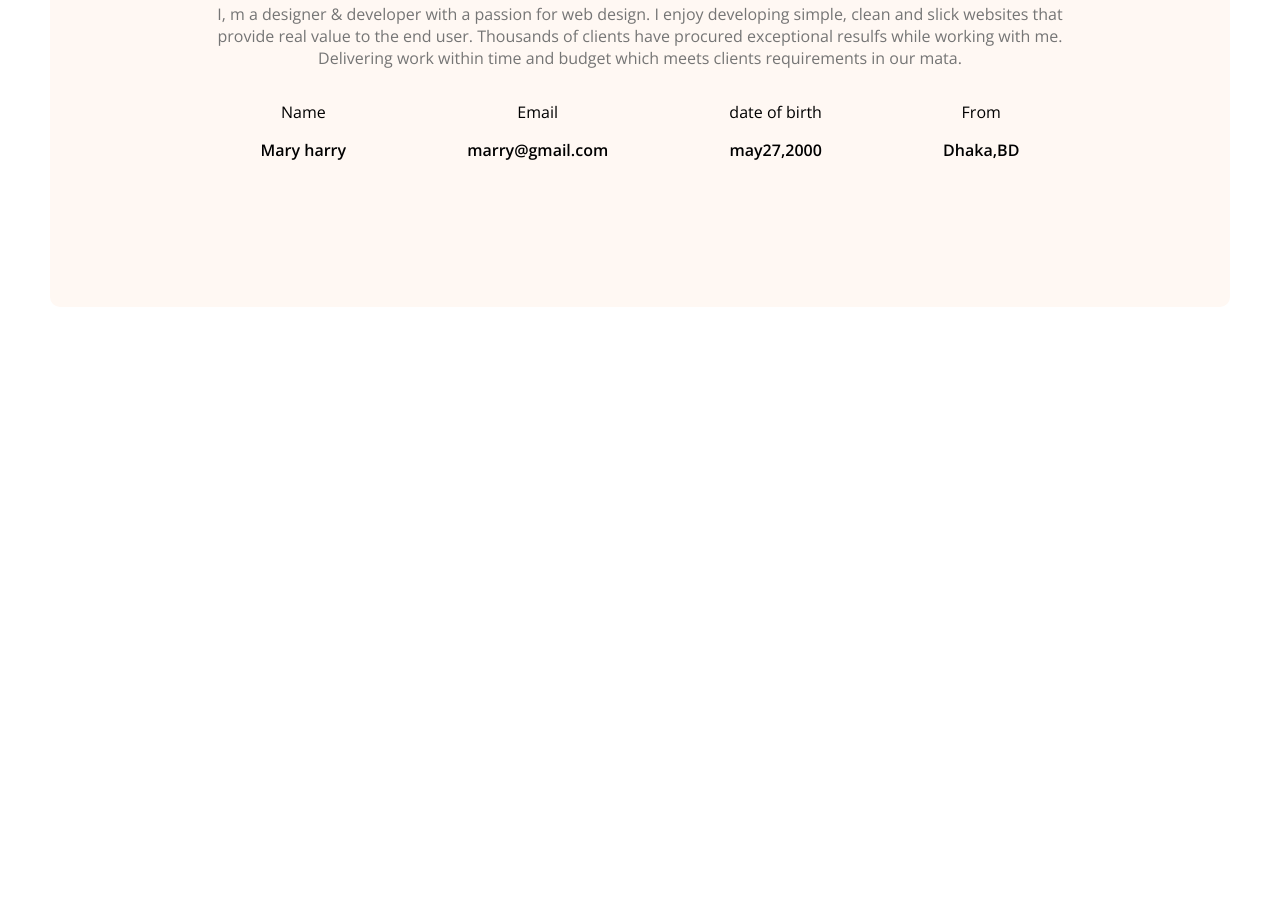
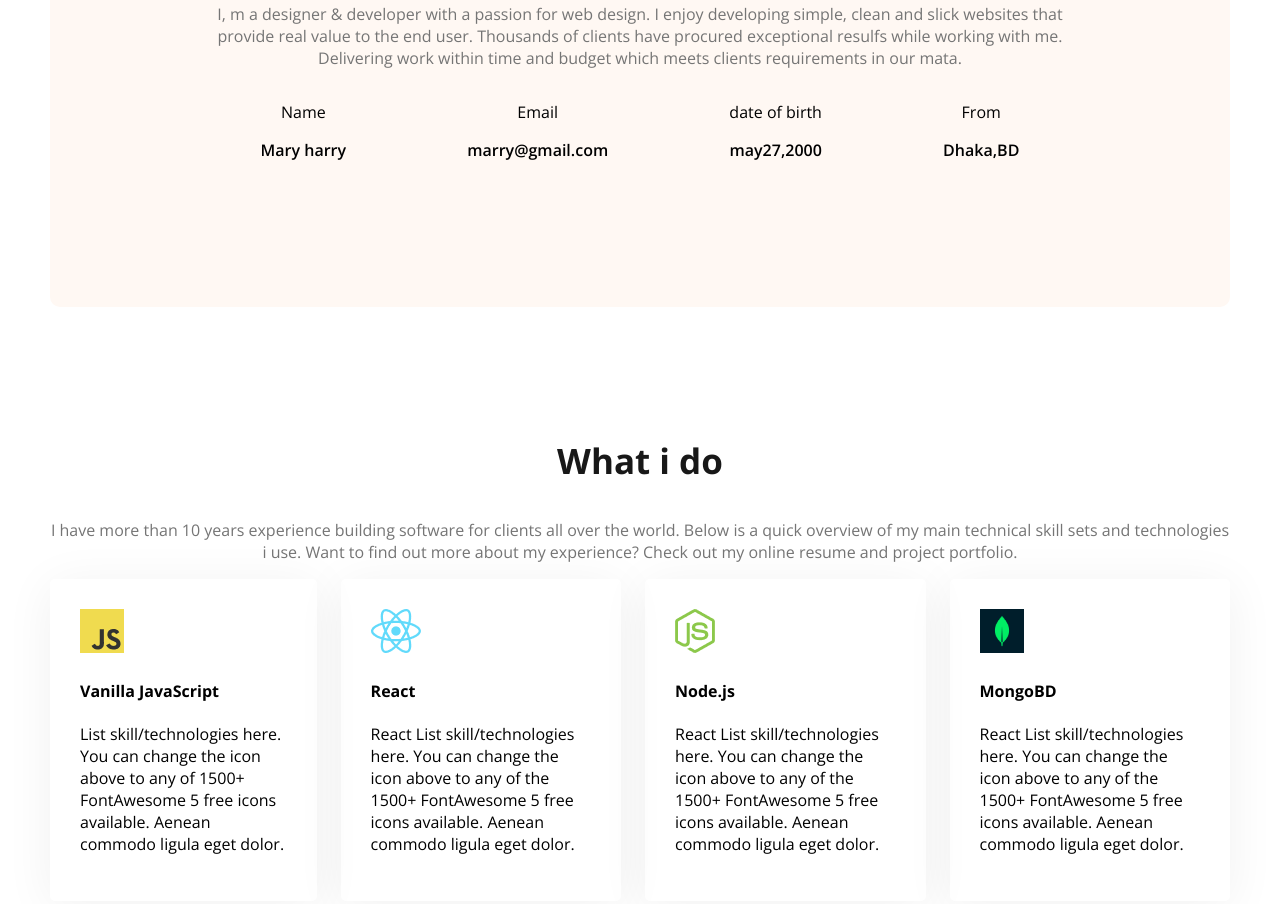
Before and after one commit to josibul/josi-portfolio, a plain HTML site: page index.html in a window 1280 px wide. Shown: the part 1244-2148 px from the top of the page. Before the commit the page ends 1559 px from the top, so only its background shows below. Drawn offline with nearby package versions, Linux system fonts and the light colour scheme.

Commit message:
added skills

```diff
--- a/index.html
+++ b/index.html
@@ -59,6 +59,46 @@
             </div>
         </div>
     </section>
+    <section class="skills">
+        <h3 class="section-title text-centre">What i do</h3>
+        <p class="section-description text-centre">I have more than 10 years experience
+            building software for clients all over the world.
+            Below is a quick overview of my main technical skill sets and technologies i use.
+            Want to find out more
+            about my experience? Check out my online resume and project portfolio.</p>
+        <div class="skills-container">
+            <div class="skill">
+                <img src="images/icons/js.png" alt="">
+                <h4 class="skill-title">Vanilla JavaScript </h4>
+                <p class="skill-description">List skill/technologies here.
+                     You can change the icon above to any of
+                     1500+ FontAwesome 5 free icons available. Aenean commodo ligula eget dolor.</p>
+            </div>
+            <div class="skill">
+                <img src="images/icons/react.png" alt="">
+                <h4 class="skill-title">React</h4>
+                <p class="skill-description">React
+                    List skill/technologies here. You can change the icon above
+                    to any of the 1500+
+                     FontAwesome 5 free icons available. Aenean commodo ligula eget dolor.</p>
+            </div>
+            <div class="skill">
+                <img src="images/icons/nodejs.png" alt="">
+                <h4 class="skill-title">Node.js</h4>
+                <p class="skill-description">React
+                    List skill/technologies here. You can change the icon above to any of the
+                    1500+ FontAwesome 5 free icons available. Aenean commodo ligula eget dolor.</p>
+            </div>
+            <div class="skill">
+                <img src="images/icons/mongo.png" alt="">
+                <h4 class="skill-title">MongoBD</h4>
+                <p class="skill-description">React
+                    List skill/technologies here. You can change the icon above to any of the 1500+
+                     FontAwesome 5 free icons available.
+                     Aenean commodo ligula eget dolor.</p>
+            </div>
+        </div>
+    </section>
     </main>
     <footer>
 
--- a/styles/port.css
+++ b/styles/port.css
@@ -8,7 +8,9 @@
 /* shared styles*/
 .secondary-bg{
     background-color: #FFF8F3;
-
+}
+.text-centre{
+    text-align: center;
 }
 .text-primary{
     color: #FD6E0A ;
@@ -24,8 +26,6 @@
    padding: 18px 35px;
    border-radius: 5%;
    border: none;
-
-
 }
 .section-title{
     font-size:35px;
@@ -91,9 +91,14 @@ nav li a{
    width: 580PX;
 }
 /* main styles*/
-.main{
+main{
     max-width: 1180px;
     margin: 0 auto;
+
+}
+main section{
+    margin-top: 130px;
+    margin-bottom: 130px;
 
 }
 /*About styles*/
@@ -101,7 +106,7 @@ nav li a{
     border-radius: 10px;
     padding: 130px 150px;
     text-align: center;
-    margin-top: 130px;
+
 
 
 }
@@ -112,3 +117,13 @@ nav li a{
 .item-description{
     font-weight: 600;
 }
+/*skills*/
+.skills-container{
+    display: flex;
+    gap: 24px;
+}
+.skill{
+    padding: 30px;
+    border-radius: 5px;
+    box-shadow: 0 6px 50px 0 rgba(0, 0, 0,.06);
+}
```
